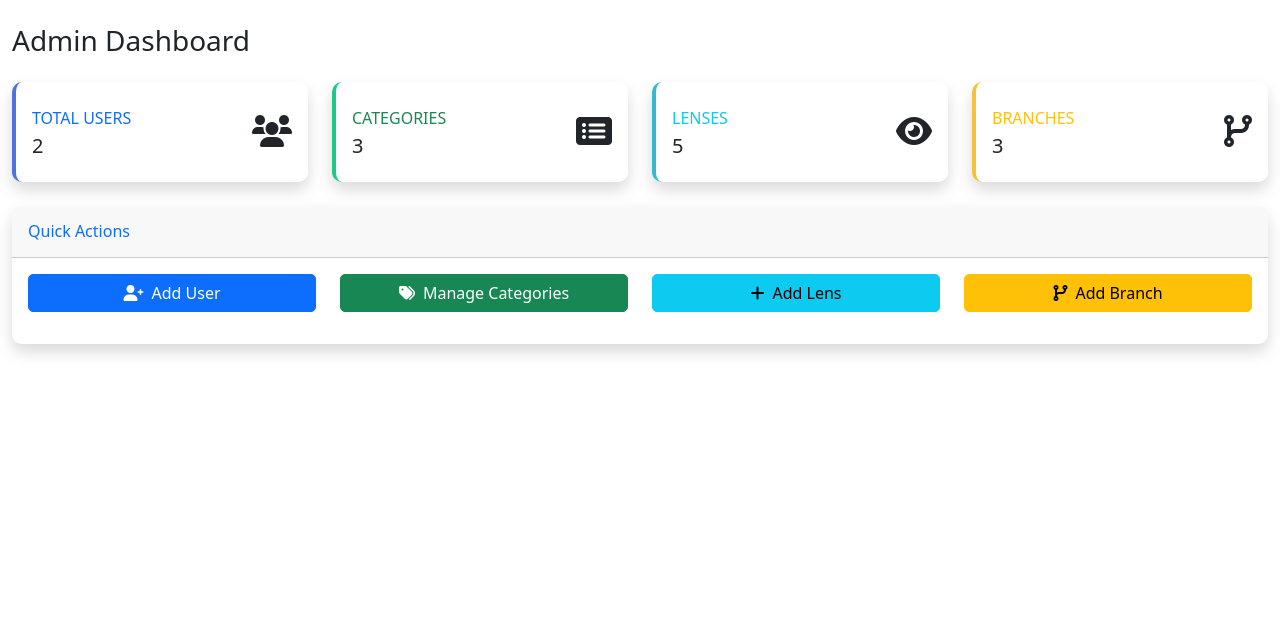
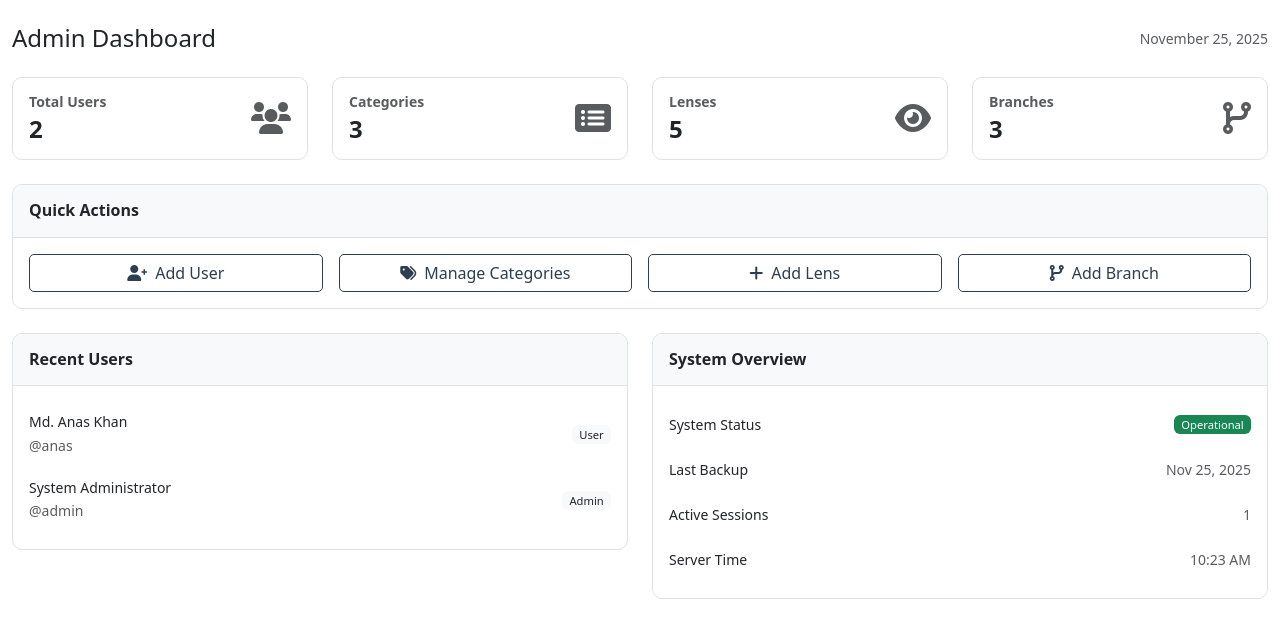
Before and after one commit to MdAnaskhan0/Optical-Management, a PHP site: page /admin/dashboard.php in a window 1280 px wide; the page is wider, and only the part inside the window is pictured. Shown: the part 80-718 px from the top of that part. Run offline with PHP 8.4, Linux system fonts and the light colour scheme; a user stored in the database is signed in; data comes from the database, SQL or seed files in the repository.

Commit message:
bug fixed.

```diff
--- a/admin/dashboard.php
+++ b/admin/dashboard.php
@@ -10,28 +10,30 @@ include '../includes/navbar.php';
 <div class="container-fluid mt-4">
     <div class="row">
         <div class="col-12">
-            <h1 class="h3 mb-4">Admin Dashboard</h1>
+            <div class="d-flex justify-content-between align-items-center mb-4">
+                <h1 class="h4 mb-0">Admin Dashboard</h1>
+                <small class="text-muted"><?php echo date('F j, Y'); ?></small>
+            </div>
         </div>
     </div>
 
+    <!-- Statistics Cards -->
     <div class="row">
-        <!-- Statistics Cards -->
         <div class="col-xl-3 col-md-6 mb-4">
-            <div class="card border-left-primary shadow h-100 py-2">
+            <div class="card border">
                 <div class="card-body">
-                    <div class="row no-gutters align-items-center">
-                        <div class="col mr-2">
-                            <div class="text-xs font-weight-bold text-primary text-uppercase mb-1">
-                                Total Users</div>
-                            <div class="h5 mb-0 font-weight-bold text-gray-800">
+                    <div class="d-flex justify-content-between align-items-center">
+                        <div>
+                            <h6 class="card-title text-muted small fw-semibold mb-1">Total Users</h6>
+                            <h4 class="mb-0 fw-bold">
                                 <?php
                                 $stmt = $pdo->query("SELECT COUNT(*) FROM users");
                                 echo $stmt->fetchColumn();
                                 ?>
-                            </div>
+                            </h4>
                         </div>
-                        <div class="col-auto">
-                            <i class="fas fa-users fa-2x text-gray-300"></i>
+                        <div class="text-muted">
+                            <i class="fas fa-users fa-2x"></i>
                         </div>
                     </div>
                 </div>
@@ -39,21 +41,20 @@ include '../includes/navbar.php';
         </div>
 
         <div class="col-xl-3 col-md-6 mb-4">
-            <div class="card border-left-success shadow h-100 py-2">
+            <div class="card border">
                 <div class="card-body">
-                    <div class="row no-gutters align-items-center">
-                        <div class="col mr-2">
-                            <div class="text-xs font-weight-bold text-success text-uppercase mb-1">
-                                Categories</div>
-                            <div class="h5 mb-0 font-weight-bold text-gray-800">
+                    <div class="d-flex justify-content-between align-items-center">
+                        <div>
+                            <h6 class="card-title text-muted small fw-semibold mb-1">Categories</h6>
+                            <h4 class="mb-0 fw-bold">
                                 <?php
                                 $stmt = $pdo->query("SELECT COUNT(*) FROM categories");
                                 echo $stmt->fetchColumn();
                                 ?>
-                            </div>
+                            </h4>
                         </div>
-                        <div class="col-auto">
-                            <i class="fas fa-list-alt fa-2x text-gray-300"></i>
+                        <div class="text-muted">
+                            <i class="fas fa-list-alt fa-2x"></i>
                         </div>
                     </div>
                 </div>
@@ -61,21 +62,20 @@ include '../includes/navbar.php';
         </div>
 
         <div class="col-xl-3 col-md-6 mb-4">
-            <div class="card border-left-info shadow h-100 py-2">
+            <div class="card border">
                 <div class="card-body">
-                    <div class="row no-gutters align-items-center">
-                        <div class="col mr-2">
-                            <div class="text-xs font-weight-bold text-info text-uppercase mb-1">
-                                Lenses</div>
-                            <div class="h5 mb-0 font-weight-bold text-gray-800">
+                    <div class="d-flex justify-content-between align-items-center">
+                        <div>
+                            <h6 class="card-title text-muted small fw-semibold mb-1">Lenses</h6>
+                            <h4 class="mb-0 fw-bold">
                                 <?php
                                 $stmt = $pdo->query("SELECT COUNT(*) FROM lenses");
                                 echo $stmt->fetchColumn();
                                 ?>
-                            </div>
+                            </h4>
                         </div>
-                        <div class="col-auto">
-                            <i class="fas fa-eye fa-2x text-gray-300"></i>
+                        <div class="text-muted">
+                            <i class="fas fa-eye fa-2x"></i>
                         </div>
                     </div>
                 </div>
@@ -83,21 +83,20 @@ include '../includes/navbar.php';
         </div>
 
         <div class="col-xl-3 col-md-6 mb-4">
-            <div class="card border-left-warning shadow h-100 py-2">
+            <div class="card border">
                 <div class="card-body">
-                    <div class="row no-gutters align-items-center">
-                        <div class="col mr-2">
-                            <div class="text-xs font-weight-bold text-warning text-uppercase mb-1">
-                                Branches</div>
-                            <div class="h5 mb-0 font-weight-bold text-gray-800">
+                    <div class="d-flex justify-content-between align-items-center">
+                        <div>
+                            <h6 class="card-title text-muted small fw-semibold mb-1">Branches</h6>
+                            <h4 class="mb-0 fw-bold">
                                 <?php
                                 $stmt = $pdo->query("SELECT COUNT(*) FROM branches");
                                 echo $stmt->fetchColumn();
                                 ?>
-                            </div>
+                            </h4>
                         </div>
-                        <div class="col-auto">
-                            <i class="fas fa-code-branch fa-2x text-gray-300"></i>
+                        <div class="text-muted">
+                            <i class="fas fa-code-branch fa-2x"></i>
                         </div>
                     </div>
                 </div>
@@ -108,29 +107,29 @@ include '../includes/navbar.php';
     <!-- Quick Actions -->
     <div class="row">
         <div class="col-12">
-            <div class="card shadow mb-4">
-                <div class="card-header py-3">
-                    <h6 class="m-0 font-weight-bold text-primary">Quick Actions</h6>
+            <div class="card border">
+                <div class="card-header bg-light py-3">
+                    <h6 class="mb-0 fw-semibold">Quick Actions</h6>
                 </div>
                 <div class="card-body">
-                    <div class="row">
-                        <div class="col-md-3 mb-3">
-                            <a href="users.php?action=create" class="btn btn-primary btn-block">
+                    <div class="row g-3">
+                        <div class="col-md-3">
+                            <a href="users.php?action=create" class="btn btn-outline-dark w-100">
                                 <i class="fas fa-user-plus me-2"></i>Add User
                             </a>
                         </div>
-                        <div class="col-md-3 mb-3">
-                            <a href="categories.php" class="btn btn-success btn-block">
+                        <div class="col-md-3">
+                            <a href="categories.php" class="btn btn-outline-dark w-100">
                                 <i class="fas fa-tags me-2"></i>Manage Categories
                             </a>
                         </div>
-                        <div class="col-md-3 mb-3">
-                            <a href="lenses.php?action=create" class="btn btn-info btn-block">
+                        <div class="col-md-3">
+                            <a href="lenses.php?action=create" class="btn btn-outline-dark w-100">
                                 <i class="fas fa-plus me-2"></i>Add Lens
                             </a>
                         </div>
-                        <div class="col-md-3 mb-3">
-                            <a href="branches.php?action=create" class="btn btn-warning btn-block">
+                        <div class="col-md-3">
+                            <a href="branches.php?action=create" class="btn btn-outline-dark w-100">
                                 <i class="fas fa-code-branch me-2"></i>Add Branch
                             </a>
                         </div>
@@ -139,6 +138,110 @@ include '../includes/navbar.php';
             </div>
         </div>
     </div>
+
+    <!-- Recent Activity -->
+    <div class="row mt-4">
+        <div class="col-md-6">
+            <div class="card border">
+                <div class="card-header bg-light py-3">
+                    <h6 class="mb-0 fw-semibold">Recent Users</h6>
+                </div>
+                <div class="card-body">
+                    <?php
+                    $stmt = $pdo->query("SELECT username, full_name, role, created_at FROM users ORDER BY created_at DESC LIMIT 5");
+                    $recentUsers = $stmt->fetchAll();
+
+                    if ($recentUsers): ?>
+                        <div class="list-group list-group-flush">
+                            <?php foreach ($recentUsers as $user): ?>
+                                <div class="list-group-item px-0 border-0">
+                                    <div class="d-flex justify-content-between align-items-center">
+                                        <div>
+                                            <h6 class="mb-1 small"><?php echo htmlspecialchars($user['full_name']); ?></h6>
+                                            <p class="mb-0 text-muted small">@<?php echo htmlspecialchars($user['username']); ?>
+                                            </p>
+                                        </div>
+                                        <span
+                                            class="badge bg-light text-dark small"><?php echo ucfirst($user['role']); ?></span>
+                                    </div>
+                                </div>
+                            <?php endforeach; ?>
+                        </div>
+                    <?php else: ?>
+                        <p class="text-muted small mb-0">No users found.</p>
+                    <?php endif; ?>
+                </div>
+            </div>
+        </div>
+
+        <div class="col-md-6">
+            <div class="card border">
+                <div class="card-header bg-light py-3">
+                    <h6 class="mb-0 fw-semibold">System Overview</h6>
+                </div>
+                <div class="card-body">
+                    <div class="list-group list-group-flush">
+                        <div class="list-group-item px-0 border-0">
+                            <div class="d-flex justify-content-between align-items-center">
+                                <span class="small">System Status</span>
+                                <span class="badge bg-success small">Operational</span>
+                            </div>
+                        </div>
+                        <div class="list-group-item px-0 border-0">
+                            <div class="d-flex justify-content-between align-items-center">
+                                <span class="small">Last Backup</span>
+                                <span class="small text-muted"><?php echo date('M j, Y'); ?></span>
+                            </div>
+                        </div>
+                        <div class="list-group-item px-0 border-0">
+                            <div class="d-flex justify-content-between align-items-center">
+                                <span class="small">Active Sessions</span>
+                                <span class="small text-muted">1</span>
+                            </div>
+                        </div>
+                        <div class="list-group-item px-0 border-0">
+                            <div class="d-flex justify-content-between align-items-center">
+                                <span class="small">Server Time</span>
+                                <span class="small text-muted"><?php echo date('g:i A'); ?></span>
+                            </div>
+                        </div>
+                    </div>
+                </div>
+            </div>
+        </div>
+    </div>
 </div>
 
+<style>
+    .card {
+        border: 1px solid #dee2e6;
+        box-shadow: none;
+    }
+
+    .card-header {
+        border-bottom: 1px solid #dee2e6;
+        background-color: #f8f9fa !important;
+    }
+
+    .btn-outline-dark {
+        border-color: #2c3e50;
+        color: #2c3e50;
+    }
+
+    .btn-outline-dark:hover {
+        background-color: #2c3e50;
+        border-color: #2c3e50;
+        color: white;
+    }
+
+    .badge {
+        font-size: 0.7em;
+        font-weight: normal;
+    }
+
+    .list-group-item {
+        padding: 0.75rem 0;
+    }
+</style>
+
 <?php include '../includes/footer.php'; ?>
--- a/includes/navbar.php
+++ b/includes/navbar.php
@@ -96,7 +96,7 @@ if (!isset($pageTitle)) {
                     <ul class="dropdown-menu">
                         <li><a class="dropdown-item" href="medicine.php?action=create"><i
                                     class="fas fa-plus me-1"></i>Create Medicine</a></li>
-                        <li><a class="dropdown-item" href="test.php"><i class="fas fa-list me-1"></i>All
+                        <li><a class="dropdown-item" href="medicine.php"><i class="fas fa-list me-1"></i>All
                                 Medicines</a></li>
                     </ul>
                 </li>
```
